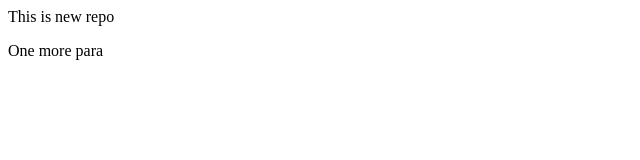
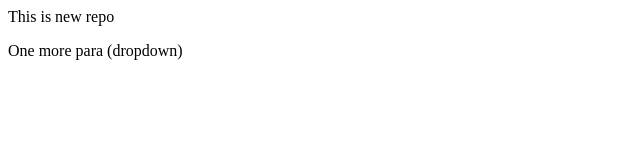
Before and after one commit to nishadhingra3/localrepo, a plain HTML site: page index.html in a window 1280 px wide. Shown: the full height of the page, 0-640 px from the left. Drawn offline with Linux system fonts and the light colour scheme.

Commit message:
add dropdown

```diff
--- a/index.html
+++ b/index.html
@@ -1,2 +1,2 @@
 <p>This is new repo</p>
-<p>One more para</p>
+<p>One more para (dropdown) </p>
```
